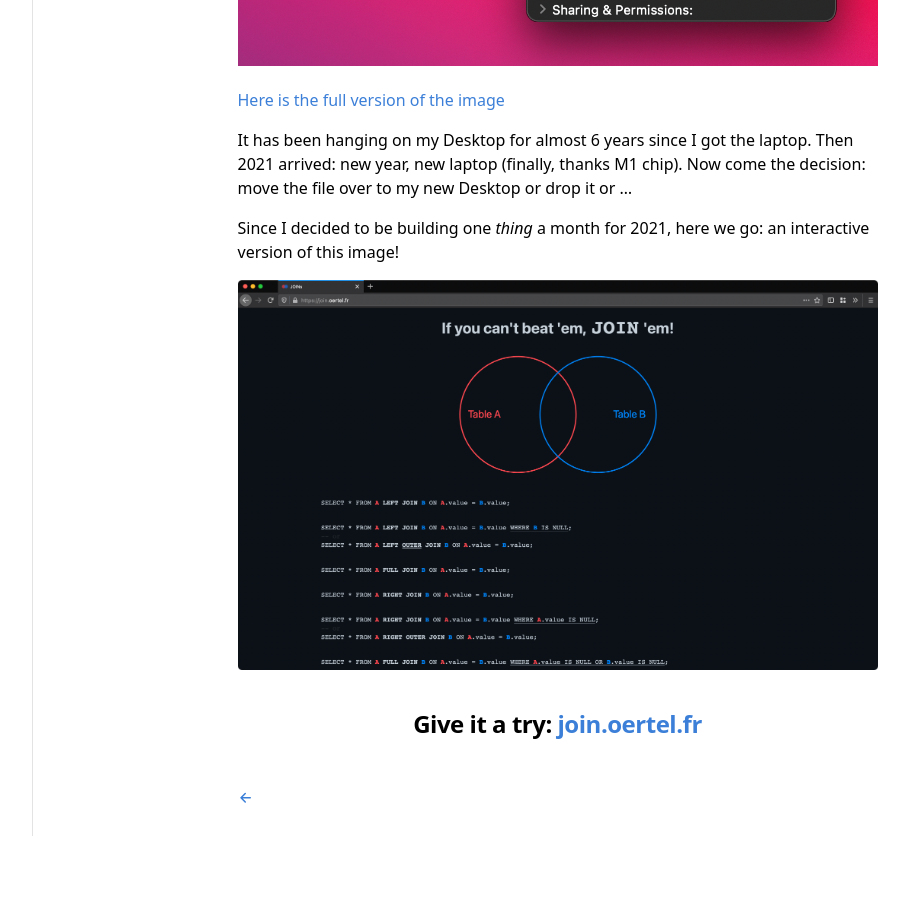
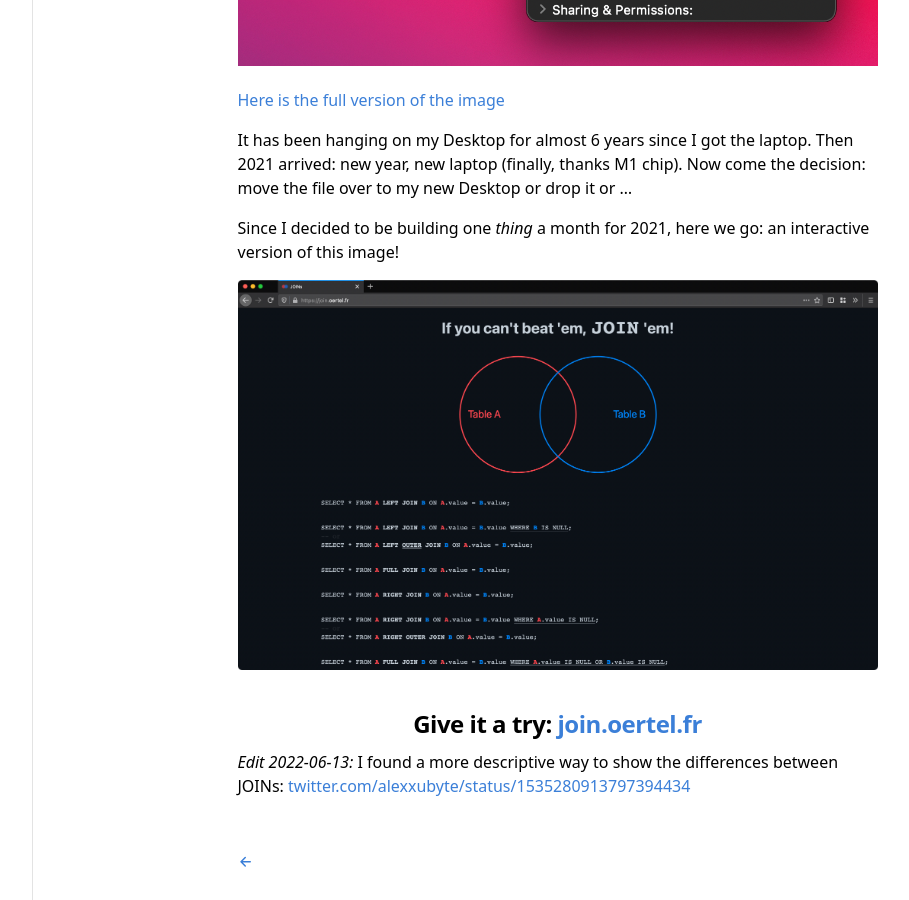
Before and after one commit to boertel/blog, a Jekyll site: the page built from _posts/2021-02-02-join.md, in a window 1280 px wide and 900 px high, scrolled down 875 px. Shown: the whole window, without its empty margins (198-1107 px from the left). Built offline with Jekyll 4.4.1, drawn with Linux system fonts in a browser that asks for light colours; before the commit the page ends 1711 px from its top, so only the background shows below that.

Commit message:
edit join blogpost

```diff
--- a/_posts/2021-02-02-join.md
+++ b/_posts/2021-02-02-join.md
@@ -17,5 +17,6 @@ Since I decided to be building one _thing_ a month for 2021, here we go: an inte
 
 ![Give it a try](/media/join/webapp.png)
 
+<h3 style="text-align: center;">Give it a try: <a href="https://join.oertel.fr">join.oertel.fr</a></h3>
 
-<h3 style="text-align: center;">Give it a try: <a href="https://join.oertel.fr">join.oertel.fr</a></h3>
+_Edit 2022-06-13:_ I found a more descriptive way to show the differences between JOINs: [twitter.com/alexxubyte/status/1535280913797394434](https://twitter.com/alexxubyte/status/1535280913797394434)
```
